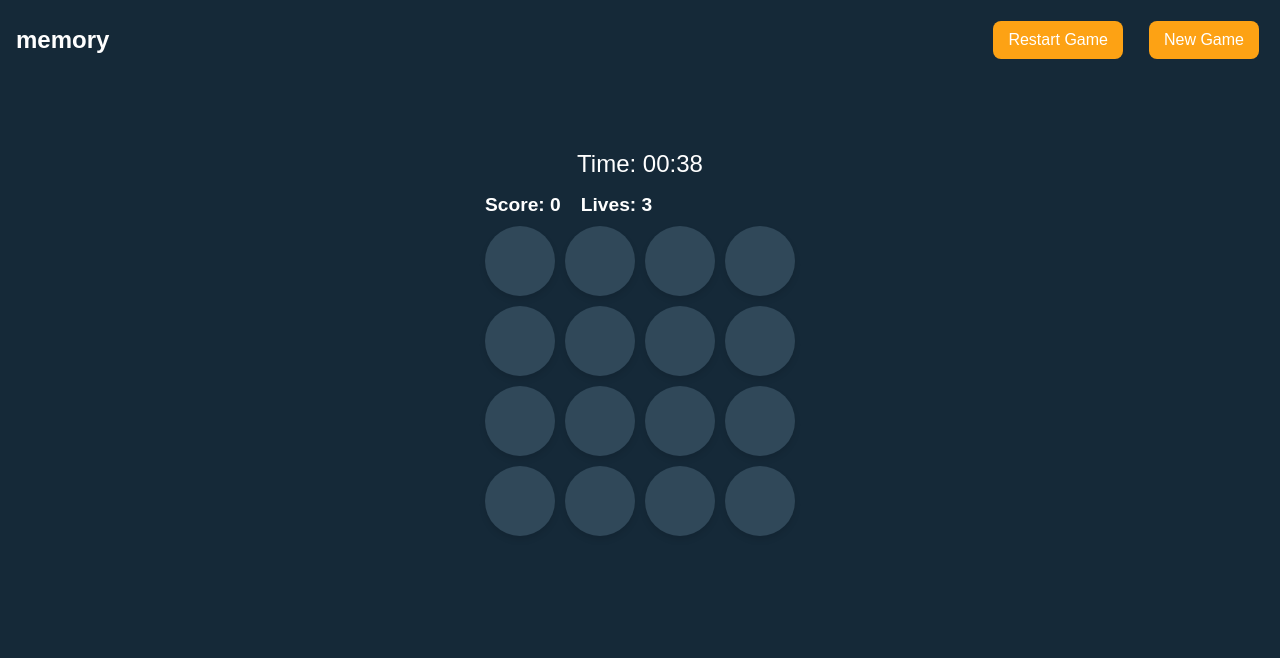
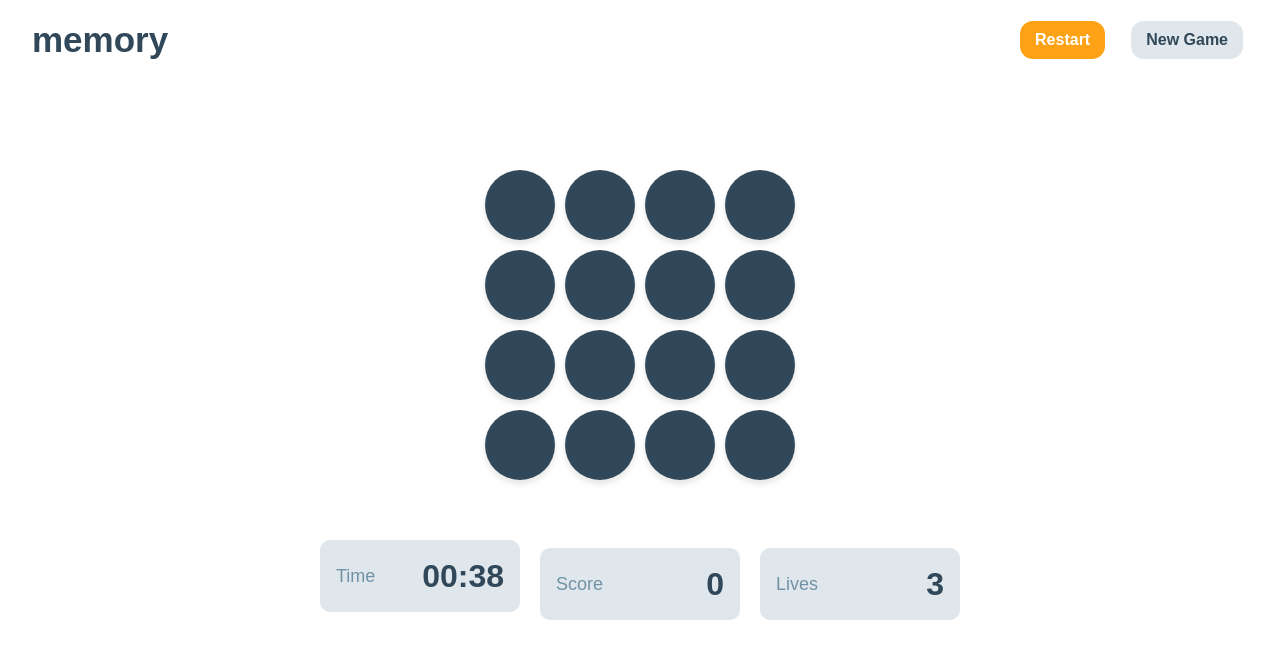
Before and after one commit to nikakakbexs/memory-game2, a React (Vite) app: page / in a window 1280 px wide. Both pictures are taken after a click on the button "START GAME". Shown: the top 658 px of the page. Built offline with nearby package versions, Linux system fonts and the light colour scheme.

Commit message:
edited some css stuff

```diff
--- a/src/Header.css
+++ b/src/Header.css
@@ -3,19 +3,19 @@
   top: 0;
   left: 0;
   width: 100%;
-  padding: 16px;
-  background-color: #152938; /* Background so header is visible */
+  padding: 16px 32px;
   box-sizing: border-box;
   display: flex;
   justify-content: space-between;
   align-items: center;
-  z-index: 1000; /* Keep header on top */
+  z-index: 1000;
 }
 
 .header-left h2 {
   margin: 0;
-  font-size: 24px;
-  color: white;
+  font-size: 35px;
+  color: #304859;
+  font-weight: bold;
 }
 
 .header-buttons {
@@ -28,11 +28,22 @@
   color: white;
   border: none;
   padding: 10px 15px;
-  border-radius: 8px;
+  border-radius: 13px;
   cursor: pointer;
   font-size: 16px;
+  font-weight: bold;
+  transition: background 0.3s ease;
 }
 
 .header-button:hover {
   background: darkorange;
 }
+
+.header-button:nth-child(2) {
+  background: #dfe7ec;
+  color: #304859;
+}
+
+.header-button:nth-child(2):hover {
+  background: #cfd8de;
+}
--- a/src/Header.jsx
+++ b/src/Header.jsx
@@ -9,7 +9,7 @@ const Header = ({ onRestart, onNewGame }) => {
       </div>
       <div className="header-buttons">
         <button className="header-button" onClick={onRestart}>
-          Restart Game
+          Restart
         </button>
         <button className="header-button" onClick={onNewGame}>
           New Game
--- a/src/Memory.css
+++ b/src/Memory.css
@@ -11,6 +11,60 @@ body {
 }
 body.memory-theme {
   background-color: white !important;
+}
+
+.content-wrapper {
+  display: flex;
+  flex-direction: column;
+  align-items: center;
+  gap: 20px;
+}
+
+.game-board {
+  display: grid;
+  gap: 10px;
+  justify-content: center;
+  grid-template-columns: repeat(auto-fit, 70px);
+  background-color: white;
+  padding: 20px;
+  border-radius: 10px;
+}
+
+.stats-wrapper {
+  display: flex;
+  justify-content: center;
+  align-items: center;
+  gap: 20px;
+  margin-top: 20px;
+}
+
+.timer-display,
+.score-display,
+.lives-display {
+  display: flex;
+  align-items: center;
+  justify-content: space-between;
+  width: 200px;
+  height: 72px;
+  border-radius: 10px;
+  background-color: #DFE7EC;
+  padding: 0 16px;
+  box-sizing: border-box;
+}
+
+.timer-label,
+.score-label,
+.lives-label {
+  font-size: 18px;
+  color: #7191A5;
+}
+
+.timer-value,
+.score-value,
+.lives-value {
+  font-size: 32px;
+  font-weight: bold;
+  color: #304859;
 }
 
 h1 {
@@ -119,7 +173,6 @@ button:hover {
 .container {
   width: 100%;
   min-height: 100vh;
-  background-color: #152938;
   position: relative;
   margin-top: 300px;
 }
--- a/src/Memory.jsx
+++ b/src/Memory.jsx
@@ -23,7 +23,13 @@ export default function MemoryGame({ gridSize, onNewGame }) {
   const [isProcessing, setIsProcessing] = useState(false);
   const [time, setTime] = useState(40);
 
-  // Reset board when gridSize changes
+  useEffect(() => {
+    document.body.classList.add("memory-theme"); // MemoryGame-ის ფონი
+    return () => {
+      document.body.classList.remove("memory-theme"); // წაშლა, როცა გვერდი იცვლება
+    };
+  }, []);
+
   useEffect(() => {
     setCards(generateCards(size));
     setLives(3);
@@ -31,7 +37,6 @@ export default function MemoryGame({ gridSize, onNewGame }) {
     setTime(40);
   }, [size]);
 
-  // Countdown timer effect
   useEffect(() => {
     const timerInterval = setInterval(() => {
       setTime((prevTime) => prevTime - 1);
@@ -39,14 +44,12 @@ export default function MemoryGame({ gridSize, onNewGame }) {
     return () => clearInterval(timerInterval);
   }, []);
 
-  // Automatically restart game when time runs out
   useEffect(() => {
     if (time <= 0) {
       restartGame();
     }
   }, [time]);
 
-  // Handle flipped cards logic
   useEffect(() => {
     if (flippedCards.length === 2) {
       setIsProcessing(true);
@@ -110,13 +113,6 @@ export default function MemoryGame({ gridSize, onNewGame }) {
       <Header onRestart={restartGame} onNewGame={onNewGame} />
 
       <div className="content-wrapper">
-        <div className="timer-display">Time: {formatTime(time)}</div>
-
-        <div className="stats">
-          <span className="score">Score: {score}</span>
-          <span className="lives">Lives: {lives}</span>
-        </div>
-
         <div
           className="game-board"
           style={{ gridTemplateColumns: `repeat(${size}, 1fr)` }}
@@ -136,6 +132,23 @@ export default function MemoryGame({ gridSize, onNewGame }) {
             </div>
           ))}
         </div>
+
+        <div className="stats-wrapper">
+          <div className="timer-display">
+            <span className="timer-label">Time</span>
+            <span className="timer-value">{formatTime(time)}</span>
+          </div>
+
+          <div className="score-display">
+            <span className="score-label">Score</span>
+            <span className="score-value">{score}</span>
+          </div>
+
+          <div className="lives-display">
+            <span className="lives-label">Lives</span>
+            <span className="lives-value">{lives}</span>
+          </div>
+        </div>
       </div>
     </div>
   );
--- a/src/StartPage.css
+++ b/src/StartPage.css
@@ -2,12 +2,12 @@ body {
   font-family: "Roboto", sans-serif;
   margin: 0;
   padding: 0;
-  background-color: #152938;
   color: white;
   text-align: center;
 }
 body.startpage-theme {
-  background-color: #152938 !important;
+  background-color: #152938;
+  color: white;
 }
 
 .app-container {
--- a/src/StartPage.jsx
+++ b/src/StartPage.jsx
@@ -1,11 +1,18 @@
 import "./StartPage.css";
-import { useState } from "react";
+import { useState, useEffect } from "react";
 import MemoryGame from "./Memory";
 
 function StartPage() {
   const [theme, setTheme] = useState("numbers");
   const [gridSize, setGridSize] = useState(4);
   const [gameStarted, setGameStarted] = useState(false);
+
+  useEffect(() => {
+    document.body.classList.add("startpage-theme"); // StartPage-ის ფონი
+    return () => {
+      document.body.classList.remove("startpage-theme"); // წაშლა, როცა გვერდი იცვლება
+    };
+  }, []);
 
   const handleStartGame = () => {
     setGameStarted(true);
```
